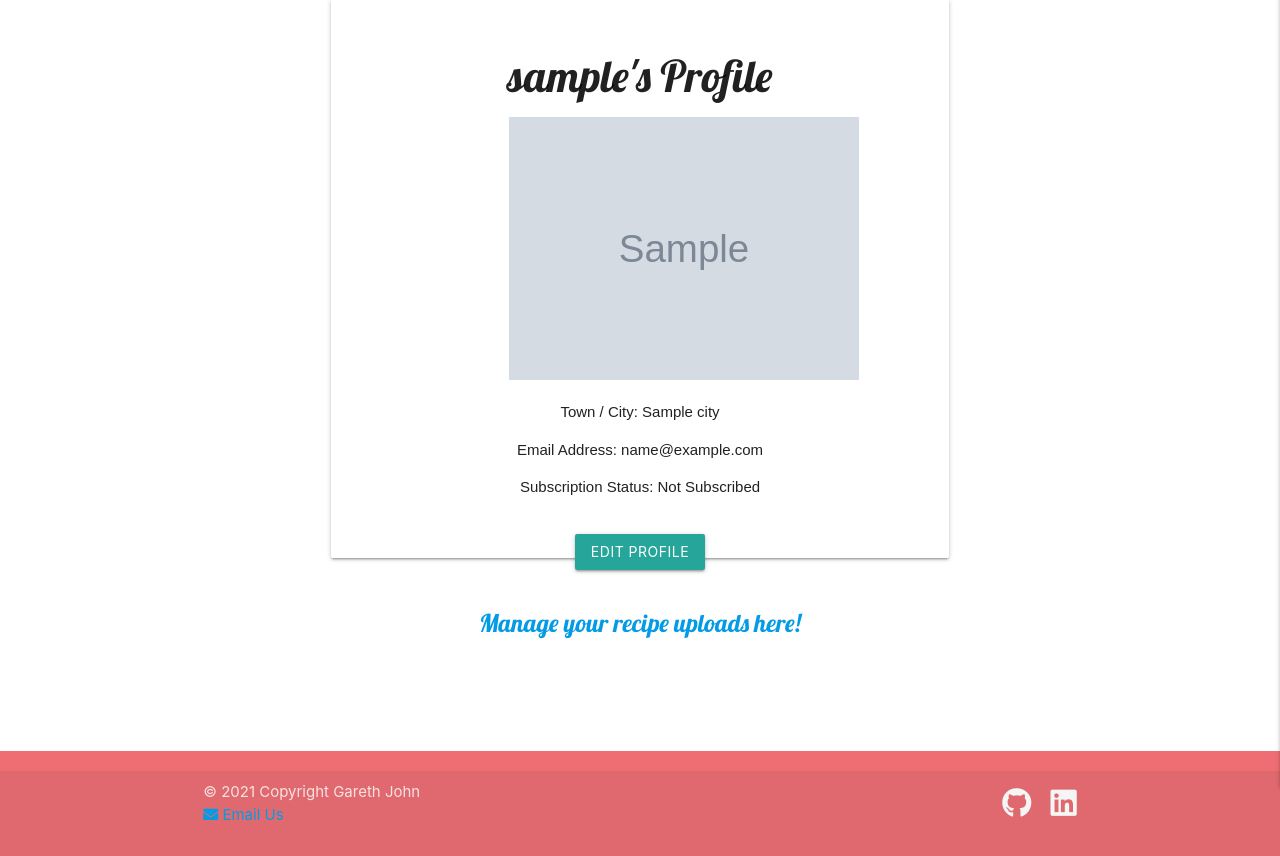
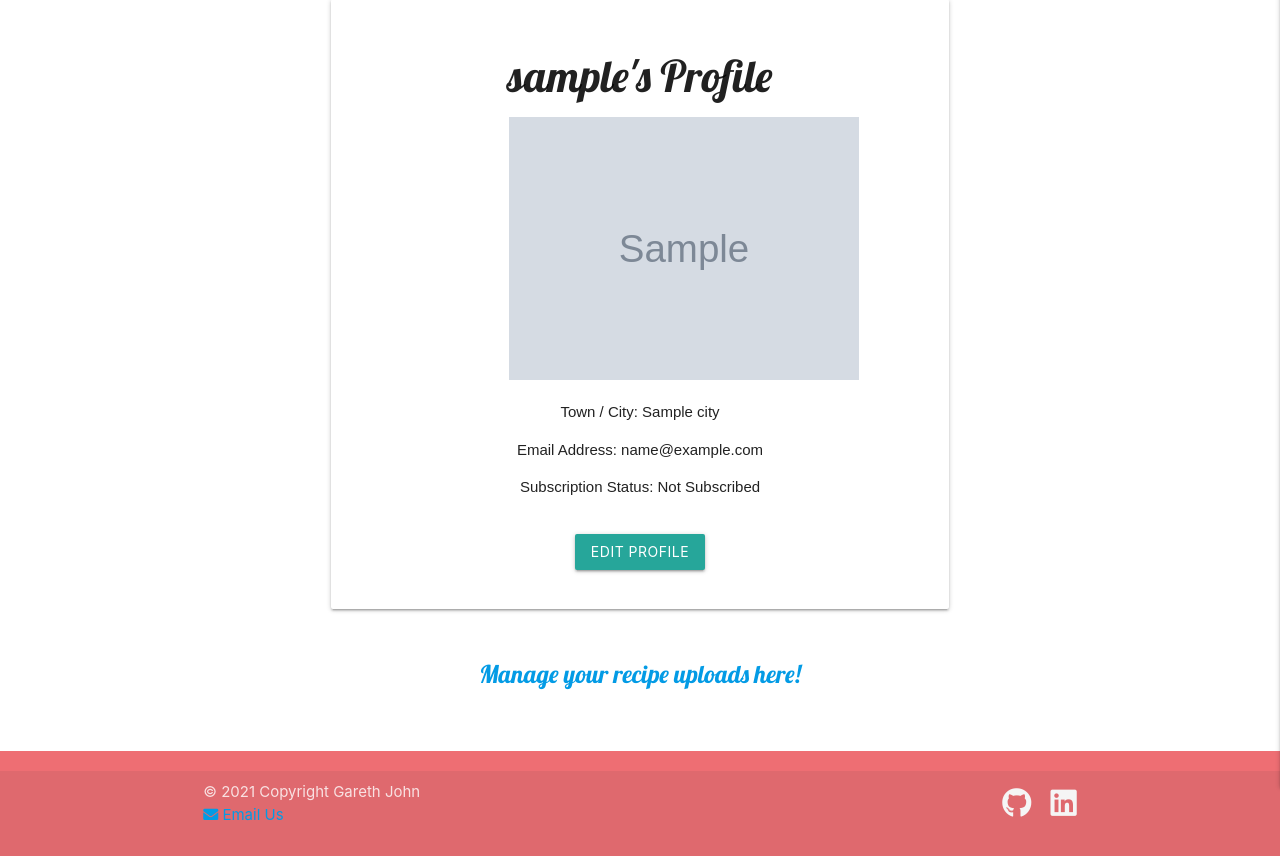
Before and after one commit to GazzaJ/CI-MS3-W3Recipes, a Flask app: page /profile/1 in a window 1280 px wide. Shown: the part 73-929 px from the top of the page. Run offline with Flask 2, Linux system fonts and the light colour scheme; the visitor is signed in with stand-in values (Sample User, id 1); grey boxes marked "Sample" are stand-in pictures; a database or web service that is not in the repository returns one stand-in record (values such as "Sample title"); some libraries are stand-ins or nearby versions; some web fonts are replaced.

Commit message:
Fix Profile card padding

```diff
--- a/static/css/style.css
+++ b/static/css/style.css
@@ -153,4 +153,18 @@ main {
     width: auto;
 }
 
+#profile-card {
+    padding-bottom: 5rem;
+}
+
+/*---------- Edit Profile Page ----------*/
+
+#edit-switch {
+    margin: 1rem 0;
+}
+
+#profile-edit {
+    margin-bottom: 2rem;
+}
+
 /*---------- Media Queries ----------*/
--- a/templates/profile.html
+++ b/templates/profile.html
@@ -4,7 +4,7 @@
 <!-- User Profile -->
 <div class="row">
     <div class="col s12 m6 offset-m3">
-        <div class="card-panel">
+        <div id="profile-card" class="card-panel">
             <h3 class="center-align">
                 {{ username }}'s Profile
             </h3>
@@ -23,7 +23,7 @@
                 </div>
             </div>
             <!-- Edit Profile -->
-            <div class="col s12 m6 offset-m3 center-align">
+            <div id="profile-btn" class="col s12 m6 offset-m3 center-align">
                 <a href="{{url_for('edit_profile')}}" class="waves-effect waves-light btn">Edit Profile</a>
             </div>
         </div>
```
